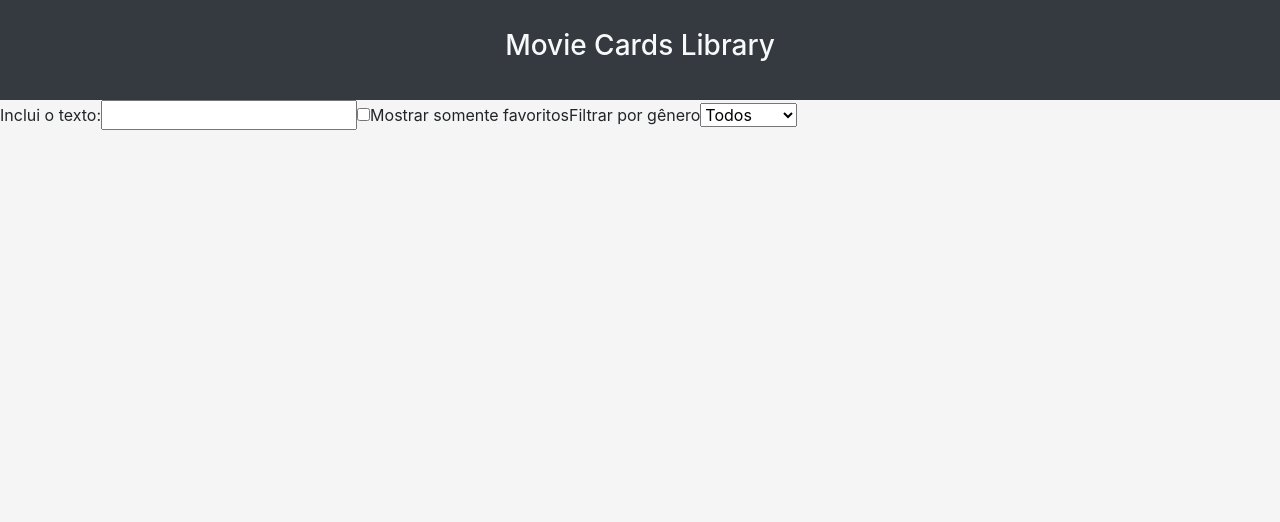
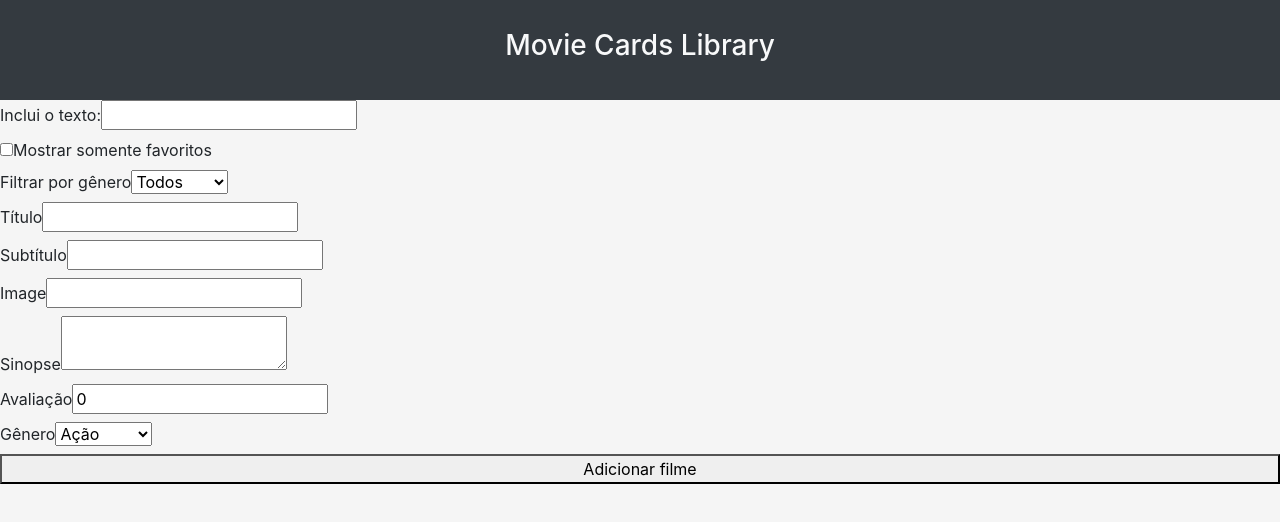
Before and after one commit to tryber/sd-04-block12-project-movie-card-library-stateful, a React (Create React App) app: page / in a window 1280 px wide. Shown: the top 522 px of the page. Built offline with nearby package versions, Linux system fonts and the light colour scheme.

Commit message:
AddMovie Done

```diff
--- a/src/App.css
+++ b/src/App.css
@@ -2,6 +2,11 @@ body {
   background-color: whitesmoke;
   box-sizing: border-box;
   font-size: 16px;
+}
+
+form {
+  display: flex;
+  flex-direction: column;
 }
 
 .movie-card-header {
--- a/src/App.js
+++ b/src/App.js
@@ -3,12 +3,14 @@ import './App.css';
 
 import Header from './components/Header';
 import SearchBar from './components/SearchBar';
+import AddMovie from './components/AddMovie';
 
 function App() {
   return (
     <div className="App">
       <Header />
       <SearchBar />
+      <AddMovie/>
     </div>
   );
 }
--- a/src/components/AddMovie.jsx
+++ b/src/components/AddMovie.jsx
@@ -1 +1,63 @@
 // implement AddMovie component here
+import React, { Component } from 'react';
+
+class AddMovie extends Component {
+  constructor(props) {
+    super(props);
+    this.state = {
+      subtitle: '',
+      title: '',
+      imagePath: '',
+      storyline: '',
+      rating: 0,
+      genre: 'action',
+    }
+  }
+
+  onChangeHandle = ({target: {name, value}}) => {
+    this.setState({
+      [name]: value
+    });
+  }
+
+  render() {
+    const {
+      subtitle, title, imagePath, storyline, rating, genre
+    } = this.state;
+    return (
+      <form>
+        <label htmlFor="title">
+          Título
+          <input name="title" type="text" value={title} onChange={this.onChangeHandle} />
+        </label>
+        <label htmlFor="subtitle">
+          Subtítulo
+          <input name="subtitle" type="text" value={subtitle} onChange={this.onChangeHandle} />
+        </label>
+        <label htmlFor="image">
+          Image
+          <input name="imagePath" type="text" value={imagePath} onChange={this.onChangeHandle} />
+        </label>
+        <label htmlFor="storyline">
+          Sinopse
+          <textarea name="storyline" type="text" value={storyline} onChange={this.onChangeHandle} />
+        </label>
+        <label htmlFor="rating">
+        Avaliação
+          <input name="rating" type="number" value={rating} onChange={this.onChangeHandle} />
+        </label>
+        <label htmlFor="genre">
+          Gênero
+          <select name="genre" value={genre} onChange={this.onChangeHandle}>
+            <option value="action">Ação</option>
+            <option value="comedy">Comédia</option>
+            <option value="thriller">Suspense</option>
+          </select>
+        </label>
+        <button type="submit">Adicionar filme</button>
+      </form>
+    );
+  }
+}
+
+export default AddMovie;
--- a/src/components/SearchBar.jsx
+++ b/src/components/SearchBar.jsx
@@ -3,21 +3,23 @@ import React, { Component } from 'react';
 
 class Name extends Component {
   render() {
-    const { seartchText, onSearchTextChange, bookmarkedOnly, onBookmarkedChange,
-      selectedGenre, onSelectedGenreChange } = this.props;
+    const {
+      searchText, onSearchTextChange, bookmarkedOnly,
+      onBookmarkedChange, selectedGenre, onSelectedGenreChange
+    } = this.props;
     return (
       <form>
-        <label>
+        <label htmlFor="text">
           Inclui o texto:
-          <input type="text" value={seartchText} onChange={onSearchTextChange} />
+          <input name="text" type="text" value={searchText} onChange={onSearchTextChange} />
         </label>
-        <label>
-          <input type="checkbox" checked={bookmarkedOnly} onChange={onBookmarkedChange} />
+        <label htmlFor="book">
+          <input name="book" type="checkbox" checked={bookmarkedOnly} onChange={onBookmarkedChange} />
           Mostrar somente favoritos
         </label>
-        <label>
+        <label htmlFor="genre">
           Filtrar por gênero
-          <select value={selectedGenre} onChange={onSelectedGenreChange}>
+          <select name="genre" value={selectedGenre} onChange={onSelectedGenreChange}>
             <option value="">Todos</option>
             <option value="action">Ação</option>
             <option value="comedy">Comédia</option>
```
